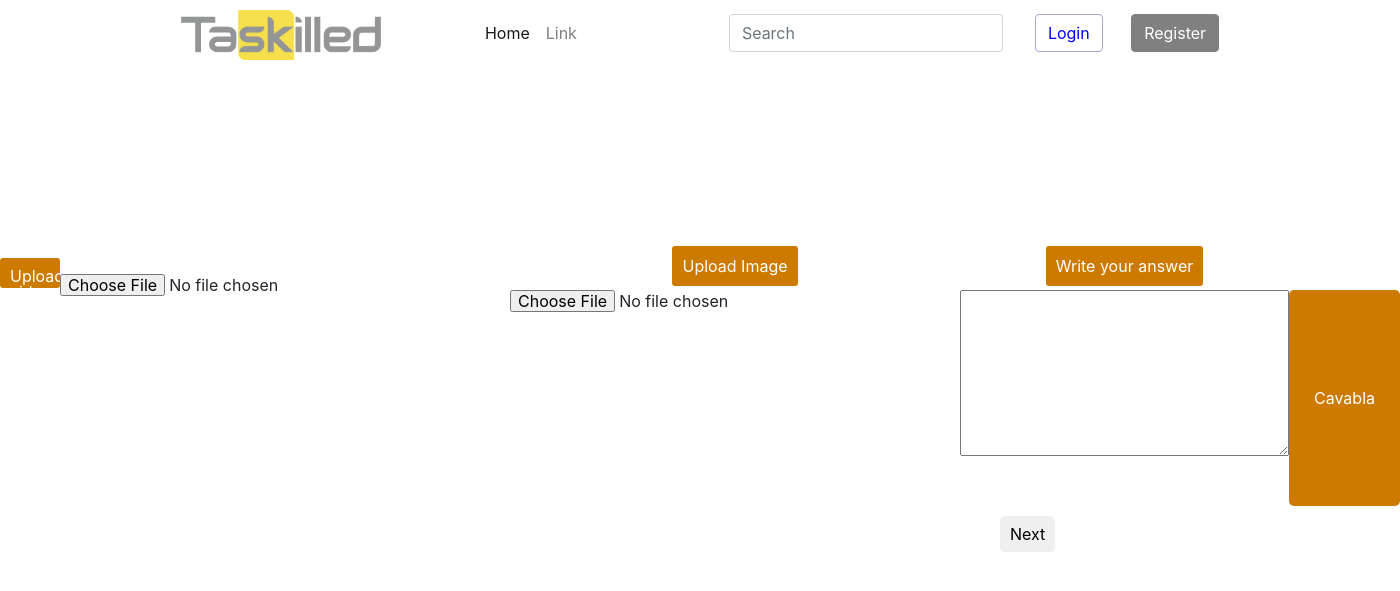
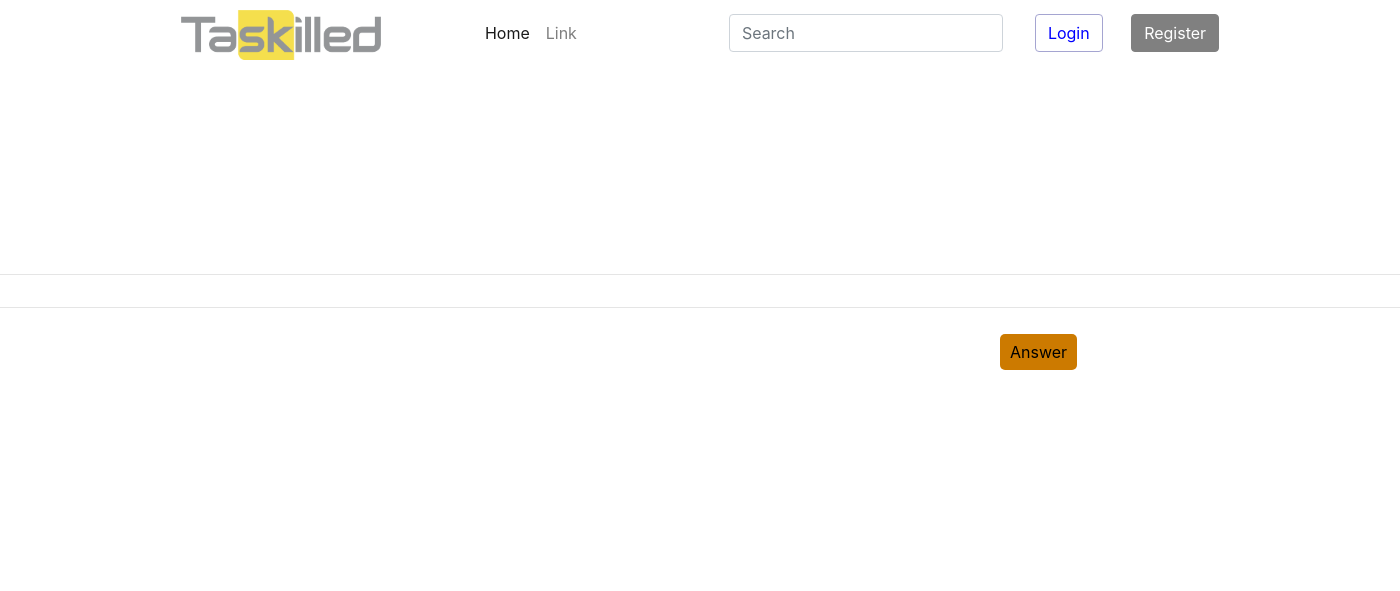
Before and after one commit to muradaghazade/taskilled, a Django app: page /question/1/ in a window 1400 px wide. Shown: the top 591 px of the page. Run offline with Django 3.2, Linux system fonts and the light colour scheme; tables that the repository leaves empty hold one stand-in row (values such as "Sample post"); data that the repository does not hold is empty; parts of the project's set-up code (start-up, migrations or seed data) failed here and were passed over; some libraries are stand-ins or nearby versions.

Commit message:
front change a lot

```diff
--- a/core/templates/question.html
+++ b/core/templates/question.html
@@ -1,116 +1,26 @@
 {% extends 'base.html' %}
 {% load static %}
 {% block css %}
-<style>
-    .created {
-        width: 100%;
-        height: 100px;
-    }
-
-    #video1 {
-        width: 60px;
-        height: 30px;
-        border: 2px solid;
-        padding: 10px;
-        background: #cc7a00;
-        color: white;
-        border-radius: 3px;
-        border: 0px;
-    }
-
-    #image1 {
-        width: 60px;
-        height: 30px;
-        border: 2px solid;
-        padding: 10px;
-        background: #cc7a00;
-        color: white;
-        border-radius: 3px;
-        border: 0px;
-    }
-
-    #link1 {
-        width: 60px;
-        height: 30px;
-        border: 2px solid;
-        padding: 10px;
-        background: #cc7a00;
-        color: white;
-        border-radius: 3px;
-        border: 0px;
-    }
-
-    .correct_answer1 {
-        display: flex;
-        justify-content: center;
-    }
-
-    .save {
-        width: 150px;
-        padding: 10px;
-        border: none;
-        border-radius: 5px;
-        background: #cc7a00;
-        font-size: 16px;
-        color: #fff;
-
-    }
-
-    .next {
-        width: 150px;
-        padding: 10px;
-        border: none;
-        border-radius: 5px;
-        background: #cc7a00;
-        font-size: 16px;
-        color: #fff;
-        display: none;
-    }
-
-    .auto {
-        width: 50px;
-        height: 50px;
-        background-color: #cc7a00;
-        border-radius: 2px;
-        padding: 5px 10px 5px 10px;
-        color: white;
-        cursor: pointer;
-    }
-
-    .next {
-        width: 150px;
-        padding: 10px;
-        border: none;
-        border-radius: 5px;
-        background: #cc7a00;
-        font-size: 16px;
-        color: #fff;
-        display: none;
-    }
-
-    .file1 {
-        width: 450px;
-        height: 40px;
-    }
-</style>
+<link rel="stylesheet" href="{% static 'css/question.css' %}">
 {% endblock %}
 {% block content %}
 <h1 id="success-here"></h1>
 <div id="pk" class="d-none">{{question.pk}}</div>
 
-<div class="heading pl-5">
+<div class="heading pl-5 mt-4">
     <h1 style="font-size: 57px;" id="subject-title"> </h1>
     <br>
-    <h1 class="ml-3" id="question-title"></h1>
+    <h1 class="ml-5" id="question-title"></h1>
 </div>
 
-<div class="description p-5">
+<div class="description p-5 container">
     <p style="font-size: 20px;" id="question-desc"></p>
 </div>
+<hr>
 
-<div class="options">
+<div class="options container pl-5">
 
-    <div class="radio-butto-container d-flex">
+    <div class=" radio-butto-container d-flex ">
 
 
     </div>
@@ -120,34 +30,34 @@
 <div id="video" class="video">
 
 </div>
-<form class='form_subject text-center question_answer_form' id="open-form" action="/">
+<hr>
+<form style="display: none;" class='form_subject text-center question_answer_form' id="open-form" action="/">
 
 
-    <div style="display: flex;">
+    <div class="container" style="display: flex;">
 
-        <span class="mt-3 mb-3" id="video1">Upload video</span>
-        <div style="display: block;" class="item mt-3 mb-5 correct_answer1">
+
+        <div style="display: block;" class="item mt-3 mb-5 p-3 correct_answer1">
+            <span class="mt-3 mb-3" id="video1">Upload video</span>
             <div class="name-item mt-3">
                 <input style="display: block;" id="video-input" class="file1" type="file" name="video">
             </div>
         </div>
-        <div style="display: block;" class="item mt-3 mb-5 correct_answer1">
+        <div style="display: block;" class="item mt-3 mb-5 p-3 correct_answer1">
             <span class=" mt-3 mb-3" id="image1">Upload Image</span>
             <div class="name-item mt-3">
                 <input style="display: block;" id="image-input" class="file1" type="file" name="image">
             </div>
         </div>
-        <div style="display: block;" class="item mt-3 mb-5 correct_answer1">
+        <div style="display: block;" class="item mt-3 p-3 mb-5 correct_answer1">
             <span class=" mt-3 mb-3" id="link1">Write your answer</span>
             <div class="name-item mt-3">
                 <textarea name="" id="" cols="30" rows="10"></textarea>
             </div>
         </div>
-            <button class='save mt-5' type="submit">Cavabla</button>
-
-
 
     </div>
+    <button class='save mt-2' type="submit">Answer</button>
 
 
 
@@ -160,10 +70,10 @@
 <div>
 
     <button id="next"
-        style="border: none; padding: 10px; border-radius: 5px; margin-top: 10px; margin-left: 1000px;">Next</button>
+        style="border: none; padding: 10px; border-radius: 5px; margin-top: 10px; margin-left: 1000px; background:#cc7a00;">Answer</button>
     <a id="next-a" style="display: none;" href="">
         <button
-            style="border: none; padding: 10px; border-radius: 5px; margin-top: 10px; margin-left: 1000px;">Nesxt</button>
+            style="border: none; padding: 10px; border-radius: 5px; margin-top: 10px; margin-left: 1000px;">Next</button>
     </a>
 </div>
 <script src="{% static 'js/question-answer.js' %}"></script>
--- /dev/null
+++ b/static/css/question.css
@@ -0,0 +1,106 @@
+.created {
+    width: 100%;
+    height: 100px;
+}
+
+#video1 {
+    width: 60px;
+    height: 30px;
+    border: 2px solid;
+    padding: 10px;
+    background: #cc7a00;
+    color: white;
+    border-radius: 3px;
+    border: 0px;
+}
+
+#image1 {
+    width: 60px;
+    height: 30px;
+    border: 2px solid;
+    padding: 10px;
+    background: #cc7a00;
+    color: white;
+    border-radius: 3px;
+    border: 0px;
+}
+
+#link1 {
+    width: 60px;
+    height: 30px;
+    border: 2px solid;
+    padding: 10px;
+    background: #cc7a00;
+    color: white;
+    border-radius: 3px;
+    border: 0px;
+}
+
+.correct_answer1 {
+    display: flex;
+    justify-content: center;
+}
+
+.save {
+    width: 150px;
+    padding: 10px;
+    border: none;
+    border-radius: 5px;
+    background: #cc7a00;
+    font-size: 16px;
+    color: #fff;
+
+}
+
+.next {
+    width: 150px;
+    padding: 10px;
+    border: none;
+    border-radius: 5px;
+    background: #cc7a00;
+    font-size: 16px;
+    color: #fff;
+    display: none;
+}
+
+.auto {
+    width: 50px;
+    height: 50px;
+    background-color: #cc7a00;
+    border-radius: 2px;
+    padding: 5px 10px 5px 10px;
+    color: white;
+    cursor: pointer;
+}
+
+.next {
+    width: 150px;
+    padding: 10px;
+    border: none;
+    border-radius: 5px;
+    background: #cc7a00;
+    font-size: 16px;
+    color: #fff;
+    display: none;
+}
+
+.file1 {
+    width: 300px;
+    height: 40px;
+}
+#question-title{
+    font-size: 30px;
+    color: #cc7a00;
+    font-size: 16px;
+}
+
+#question-desc{
+    font-size: 20px;
+    color: #3d1717;
+}
+
+#video{
+    display: flex;
+    justify-content: center;
+
+}
--- a/static/js/question-answer.js
+++ b/static/js/question-answer.js
@@ -67,7 +67,8 @@ getQuestionData = () => {
       if (data.is_auto === true){
         document.getElementById("video").style.display = "none";
       }else{
-        document.getElementById("video").innerHTML =`<video width="320" height="240" controls>
+        document.getElementById("open-form").style.display = "block";
+        document.getElementById("video").innerHTML =`<video width="500" height="300" controls>
         <source src="${data.video}" type="video/mp4">
         <source src="${data.video}" type="video/ogg">
         Your browser does not support the video tag.
```
Also changed, not shown: core/templates/main-page.html (+6 -6 lines), core/templates/quiz.html (deleted, +0 -27 lines).
